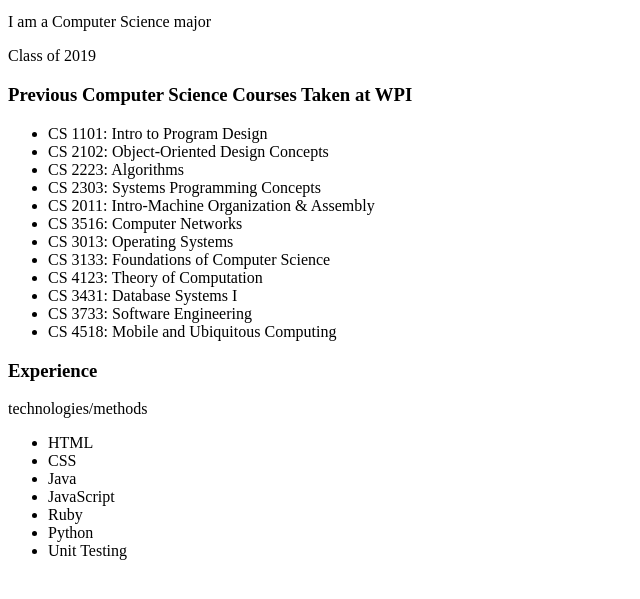
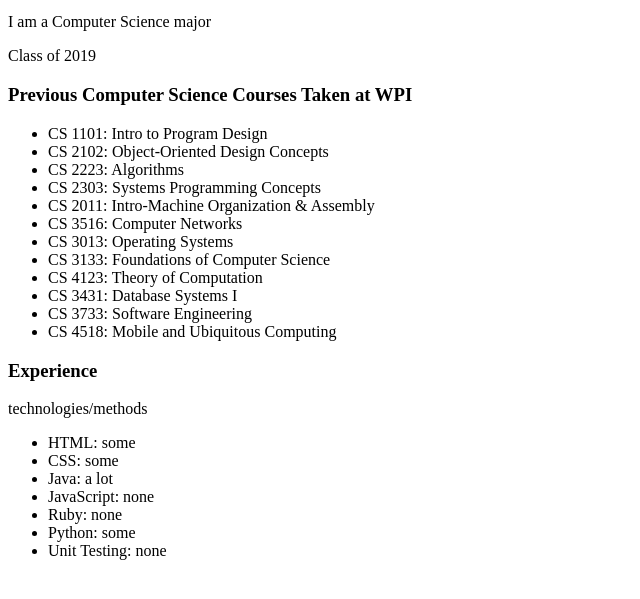
Before and after one commit to teddkim/a1-gettingstarted, a website: page index.html in a window 1280 px wide. Shown: the part 87-686 px from the top of the page, without its empty margins (0-640 px from the left). Drawn offline with Linux system fonts and the light colour scheme.

Commit message:
Update index.html

```diff
--- a/index.html
+++ b/index.html
@@ -26,13 +26,13 @@
     <h3>Experience</h3>
     <p>technologies/methods</p>
     <ul>
-      <li>HTML</li>
-      <li>CSS</li>
-      <li>Java</li>
-      <li>JavaScript</li>
-      <li>Ruby</li>
-      <li>Python</li>
-      <li>Unit Testing</li>
+      <li>HTML: some</li>
+      <li>CSS: some</li>
+      <li>Java: a lot</li>
+      <li>JavaScript: none</li>
+      <li>Ruby: none</li>
+      <li>Python: some</li>
+      <li>Unit Testing: none</li>
     </ul>
 
 
```
